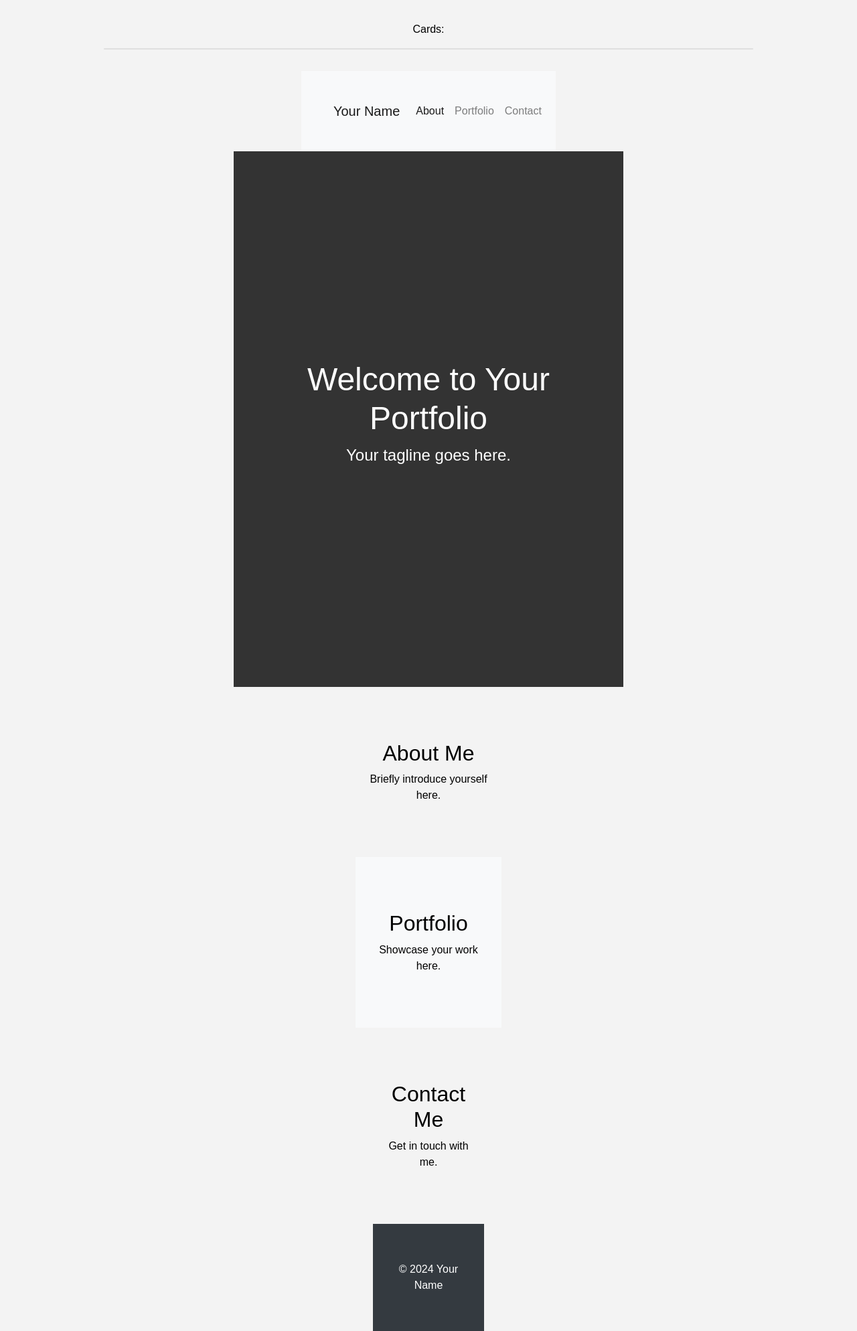
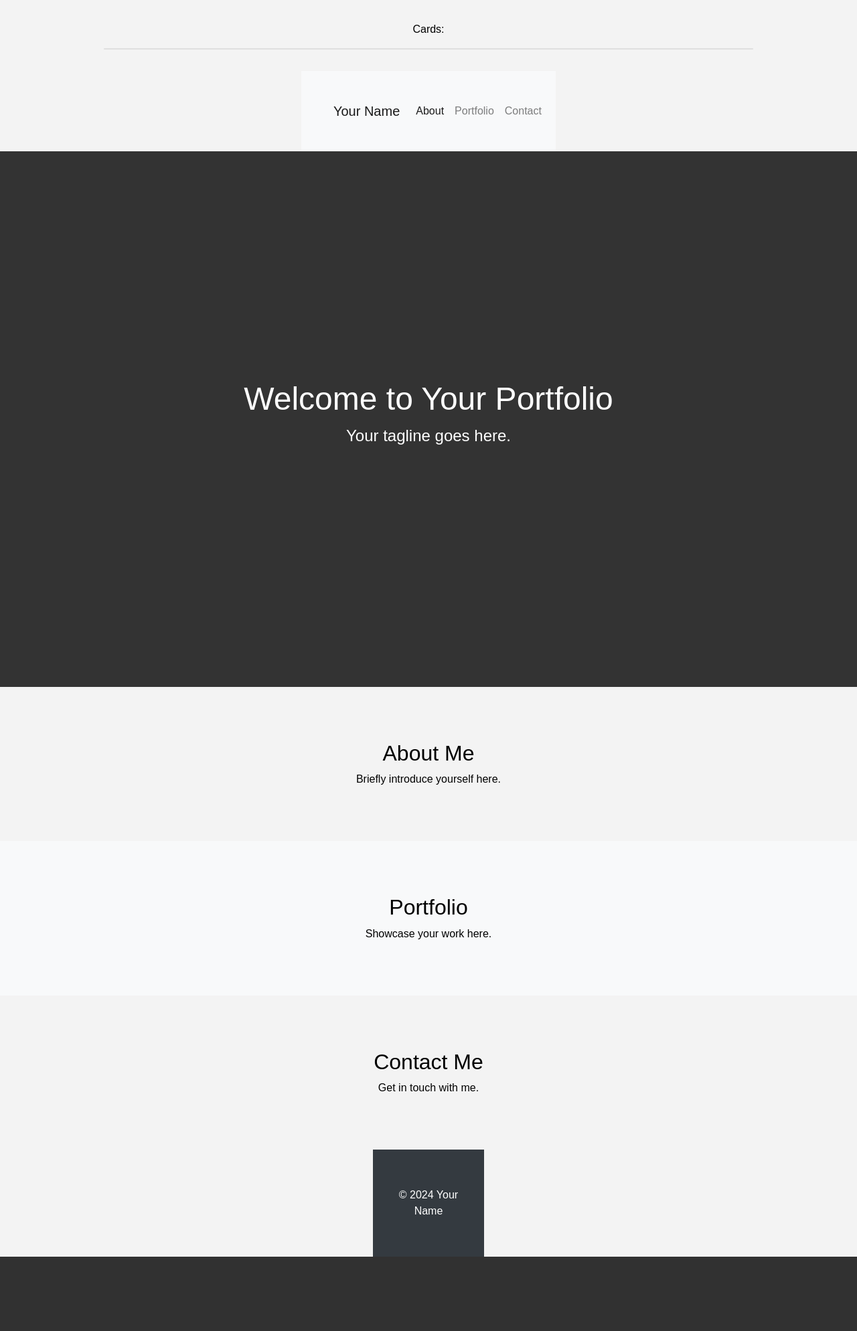
Before and after one commit to davidorsantos/MyPage, a PHP site: page / in a window 1280 px wide. Shown: the part 88-2076 px from the top of the page at 67% size. After the commit the page ends 1965 px from the top, so only its background shows below. Run offline with PHP 8.4, Linux system fonts and the light colour scheme; some libraries are stand-ins or nearby versions.

Commit message:
section100

```diff
--- a/css/style.css
+++ b/css/style.css
@@ -15,6 +15,10 @@
     width: 100%;
     padding: 1rem 0;
     text-align: center;
+}
+
+section{
+    width: 100%;
 }
 .container {
     width: 90%;
```
